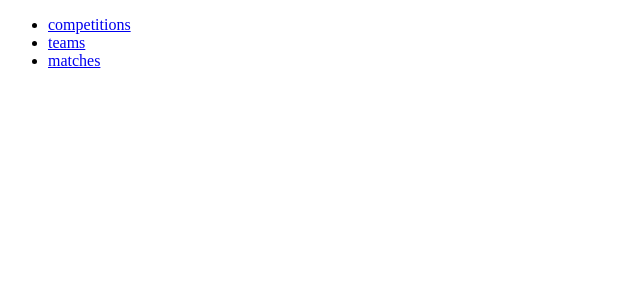
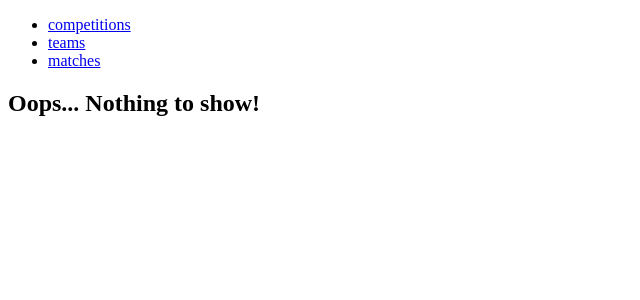
Before and after one commit to tinsoldat/football-stats, a Nuxt app: page /competitions/1/teams in a window 1280 px wide. Shown: the top 300 px of the page, without its empty margins (0-640 px from the left). Built offline with nearby package versions, Linux system fonts and the light colour scheme.

Commit message:
web-admin: show error message in unused pages

```diff
--- a/pages/competitions/[id]/matches.vue
+++ b/pages/competitions/[id]/matches.vue
@@ -2,5 +2,5 @@
 </script>
 
 <template>
-
+  <h1>Oops... Nothing to show!</h1>
 </template>
--- a/pages/competitions/[id]/scorers.vue
+++ b/pages/competitions/[id]/scorers.vue
@@ -2,5 +2,5 @@
 </script>
 
 <template>
-
+  <h1>Oops... Nothing to show!</h1>
 </template>
--- a/pages/competitions/[id]/standings.vue
+++ b/pages/competitions/[id]/standings.vue
@@ -2,5 +2,5 @@
 </script>
 
 <template>
-
+  <h1>Oops... Nothing to show!</h1>
 </template>
--- a/pages/competitions/[id]/teams.vue
+++ b/pages/competitions/[id]/teams.vue
@@ -2,5 +2,5 @@
 </script>
 
 <template>
-
+  <h1>Oops... Nothing to show!</h1>
 </template>
--- a/pages/matches/index.vue
+++ b/pages/matches/index.vue
@@ -2,5 +2,5 @@
 </script>
 
 <template>
-
+  <h1>Oops... Nothing to show!</h1>
 </template>
--- a/pages/persons/[id]/index.vue
+++ b/pages/persons/[id]/index.vue
@@ -2,5 +2,5 @@
 </script>
 
 <template>
-
+  <h1>Oops... Nothing to show!</h1>
 </template>
--- a/pages/persons/[id]/matches.vue
+++ b/pages/persons/[id]/matches.vue
@@ -2,5 +2,5 @@
 </script>
 
 <template>
-
+  <h1>Oops... Nothing to show!</h1>
 </template>
```
